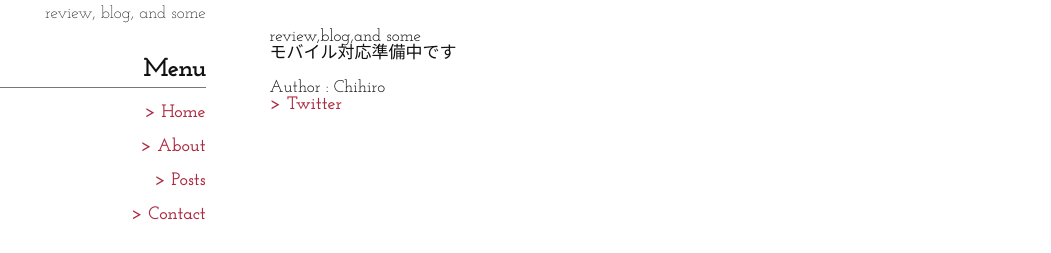
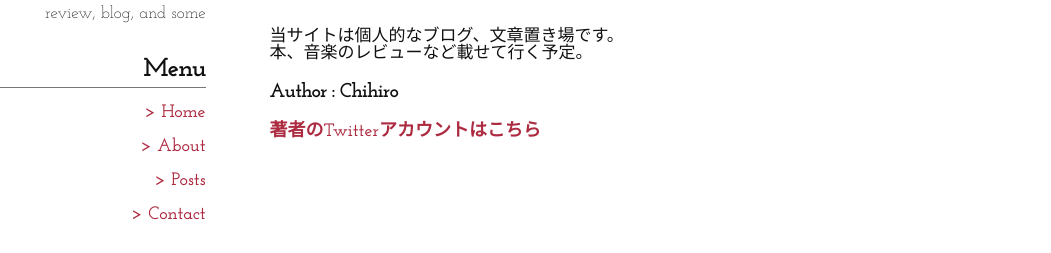
Before and after one commit to K1000ch/typewriter, a Gatsby site: page /about in a window 1280 px wide. Shown: the part 140-393 px from the top of the page, without its empty margins (140-1191 px from the left). Built offline with nearby package versions, Linux system fonts and the light colour scheme; Gatsby itself is replaced by a stand-in of ours; a web font is replaced by a local one.

Commit message:
edit about page

```diff
--- a/src/pages/about/index.js
+++ b/src/pages/about/index.js
@@ -15,13 +15,15 @@ const TagsPage = () => (
       </h1>
       <p className="pageDescription">このサイトについて</p>
       <p>
-        review,blog,and some
+        当サイトは個人的なブログ、文章置き場です。
+        <br />
+        本、音楽のレビューなど載せて行く予定。
+        <br/><br/>
+        <h4>
+          Author : Chihiro
+        </h4>
         <br/>
-        モバイル対応準備中です
-        <br/><br/>
-        Author : Chihiro
-        <br/>
-        <a href="https://twitter.com/Airport1000">> Twitter</a>
+        <a href="https://twitter.com/Airport1000">著者のTwitterアカウントはこちら</a>
         <br/>
       </p>
 
```
